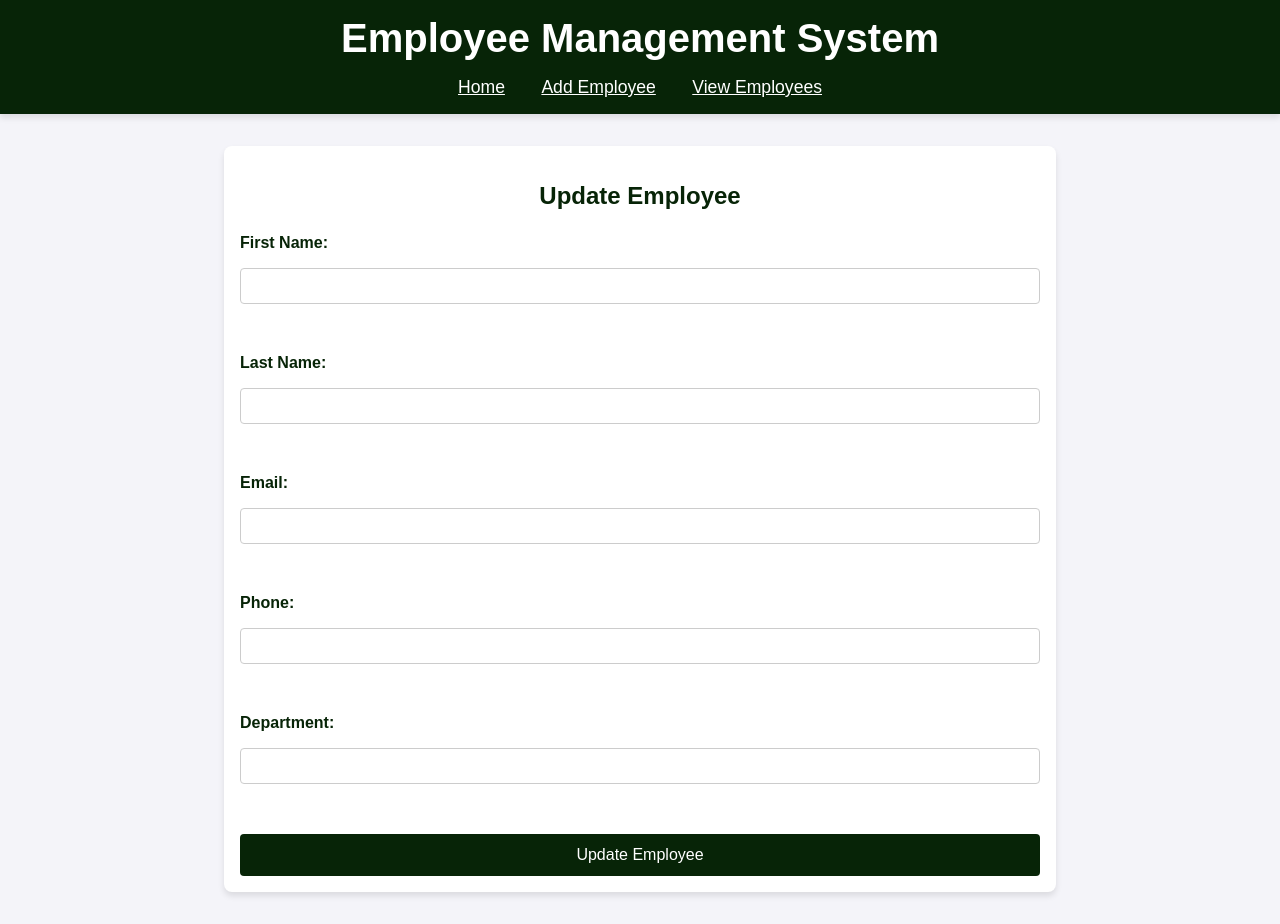
After one commit to NTSAKO-coder/EmployeeManagementaSystem, a Flask app: page /update/1 in a window 1280 px wide. The commit adds this page. Run offline with Flask 3, Linux system fonts and the light colour scheme; data that the repository does not hold is empty; some libraries are stand-ins or nearby versions.

Commit message:
updated code

```diff
--- a/app.py
+++ b/app.py
@@ -42,6 +42,53 @@ def view_employees():
     conn.close()
     return render_template('view_employees.html', employees=employees)
 
+@app.route('/delete/<int:id>')
+def delete_employee(id):
+    conn = get_db_connection()
+    cur = conn.cursor()
+    cur.execute('DELETE FROM employees WHERE id = %s', (id,))
+    conn.commit()
+    cur.close()
+    conn.close()
+
+    return redirect(url_for('view_employees'))
+
+
+
+# Update Employee Route
+@app.route('/update/<int:id>', methods=['GET', 'POST'])
+def update_employee(id):
+    conn = get_db_connection()
+    cur = conn.cursor()
+    if request.method == 'POST':
+        first_name = request.form['first_name']
+        last_name = request.form['last_name']
+        email = request.form['email']
+        phone = request.form['phone']
+        department = request.form['department']
+
+        cur.execute(
+            'UPDATE employees SET first_name = %s, last_name = %s, email = %s, phone = %s, department = %s'
+            'WHERE id = %s',
+            (first_name, last_name, email, phone, department, id)
+        )
+        conn.commit()
+        cur.close()
+        conn.close()
+
+        return redirect(url_for('view_employees'))
+
+    cur.execute('SELECT * FROM employees WHERE id = %s', (id,))
+    employee = cur.fetchone()
+    cur.close()
+    conn.close()
+    return render_template('update_employee.html', employee=employee)
+
+
 # Run the App
 if __name__ == '__main__':
     app.run(debug=True)
+
+# Run the App
+if __name__ == '__main__':
+    app.run(debug=True)
--- a/static/CSS/style.css
+++ b/static/CSS/style.css
@@ -0,0 +1,146 @@
+/* General Styles */
+body {
+    font-family: Arial, sans-serif;
+    margin: 0;
+    padding: 0;
+    background-color: #f4f4f9;
+    color: #333;
+}
+
+header {
+    background-color: rgb(7, 36, 7); /* Purple */
+    color: white;
+    padding: 1rem 0;
+    text-align: center;
+    box-shadow: 0 4px 6px rgba(0, 0, 0, 0.1);
+}
+
+header h1 {
+    margin: 0;
+    font-size: 2.5rem;
+}
+
+nav {
+    margin-top: 1rem;
+}
+
+nav a {
+    color: white;
+    text-decoration: none;
+    margin: 0 1rem;
+    font-size: 1.1rem;
+    transition: color 0.3s ease;
+    text-decoration: underline;
+}
+
+nav a:hover {
+    color: #ffd600; /* Yellow */
+}
+
+main {
+    max-width: 800px;
+    margin: 2rem auto;
+    padding: 1rem;
+    background-color: white;
+    border-radius: 8px;
+    box-shadow: 0 4px 6px rgba(0, 0, 0, 0.1);
+}
+
+h2 {
+    color: rgb(7, 36, 7); /* Purple */
+    text-align: center;
+    margin-bottom: 1.5rem;
+}
+
+/* Form Styles */
+form {
+    display: flex;
+    flex-direction: column;
+    gap: 1rem;
+}
+
+form label {
+    font-weight: bold;
+    color: rgb(7, 36, 7); /* Purple */
+}
+
+form input {
+    padding: 0.5rem;
+    border: 1px solid #ccc;
+    border-radius: 4px;
+    font-size: 1rem;
+}
+
+form button {
+    padding: 0.75rem;
+    background-color: rgb(7, 36, 7); /* Purple */
+    color: white;
+    border: none;
+    border-radius: 4px;
+    font-size: 1rem;
+    cursor: pointer;
+    transition: background-color 0.3s ease;
+}
+
+form button:hover {
+    background-color:rgb(7, 36, 7); /* Darker Purple */
+}
+
+/* Table Styles */
+table {
+    width: 100%;
+    border-collapse: collapse;
+    margin-top: 1rem;
+}
+
+table th, table td {
+    padding: 0.75rem;
+    text-align: left;
+    border-bottom: 1px solid #ddd;
+}
+
+table th {
+    background-color: rgb(7, 36, 7); /* Purple */
+    color: white;
+}
+
+table tr:hover {
+    background-color: #f1f1f1;
+}
+
+
+/* Button Styles */
+.btn-update, .btn-delete {
+    padding: 0.5rem 1rem;
+    border: none;
+    border-radius: 4px;
+    font-size: 0.9rem;
+    cursor: pointer;
+    text-decoration: none;
+    transition: background-color 0.3s ease;
+}
+
+.btn-update {
+    background-color: rgb(9, 73, 58); /* Green */
+    color: white;
+    padding: 10px 32px;
+    border: 2px solid rgb(26, 221, 235);
+}
+
+.btn-update:hover {
+    background-color: blue; /* Darker Green */
+}
+
+.btn-delete {
+    background-color:  darkgreen; /* Red */
+    color: white;
+    display: flex;
+    flex-direction: column;
+    margin-top: 15px;
+    border: 2px solid darkturquoise;
+
+}
+
+.btn-delete:hover {
+    background-color: red; /* Darker Red */
+}
--- a/templates/base.html
+++ b/templates/base.html
@@ -4,7 +4,8 @@
     <meta charset="UTF-8">
     <meta name="viewport" content="width=device-width, initial-scale=1.0">
     <title>Employee Management System</title>
-    <link rel="stylesheet" href="{{ url_for('static', filename='css/styles.css') }}">
+    <link rel="stylesheet" href="{{ url_for('static', filename='css/style.css') }}">
+
 </head>
 <body>
     <header>
--- /dev/null
+++ b/templates/update_employee.html
@@ -0,0 +1,22 @@
+{% extends 'base.html' %}
+{% block content %}
+<h2>Update Employee</h2>
+<form method="POST">
+    <label for="first_name">First Name:</label>
+    <input type="text" id="first_name" name="first_name" value="{{ employee[1] }}" required>
+    <br>
+    <label for="last_name">Last Name:</label>
+    <input type="text" id="last_name" name="last_name" value="{{ employee[2] }}" required>
+    <br>
+    <label for="email">Email:</label>
+    <input type="email" id="email" name="email" value="{{ employee[3] }}" required>
+    <br>
+    <label for="phone">Phone:</label>
+    <input type="text" id="phone" name="phone" value="{{ employee[4] }}" required>
+    <br>
+    <label for="department">Department:</label>
+    <input type="text" id="department" name="department" value="{{ employee[5] }}" required>
+    <br>
+    <button type="submit">Update Employee</button>
+</form>
+{% endblock %}
--- a/templates/view_employees.html
+++ b/templates/view_employees.html
@@ -23,9 +23,9 @@
             <td>{{ employee[4] }}</td>
             <td>{{ employee[5] }}</td>
             <td>
-                <a href="{{ url_for('update_employee', id=employee[0]) }}" class="btn-update">Update</a>
+                <a href="{{ url_for('update_employee', id=employee[0]) }}" class="btn-update">Edit</a>
                 <a href="{{ url_for('delete_employee', id=employee[0]) }}" class="btn-delete" onclick="return confirm('Are you sure you want to delete this employee?')">Delete</a>
-            </td>
+        </td>
         </tr>
         {% endfor %}
     </tbody>
```
